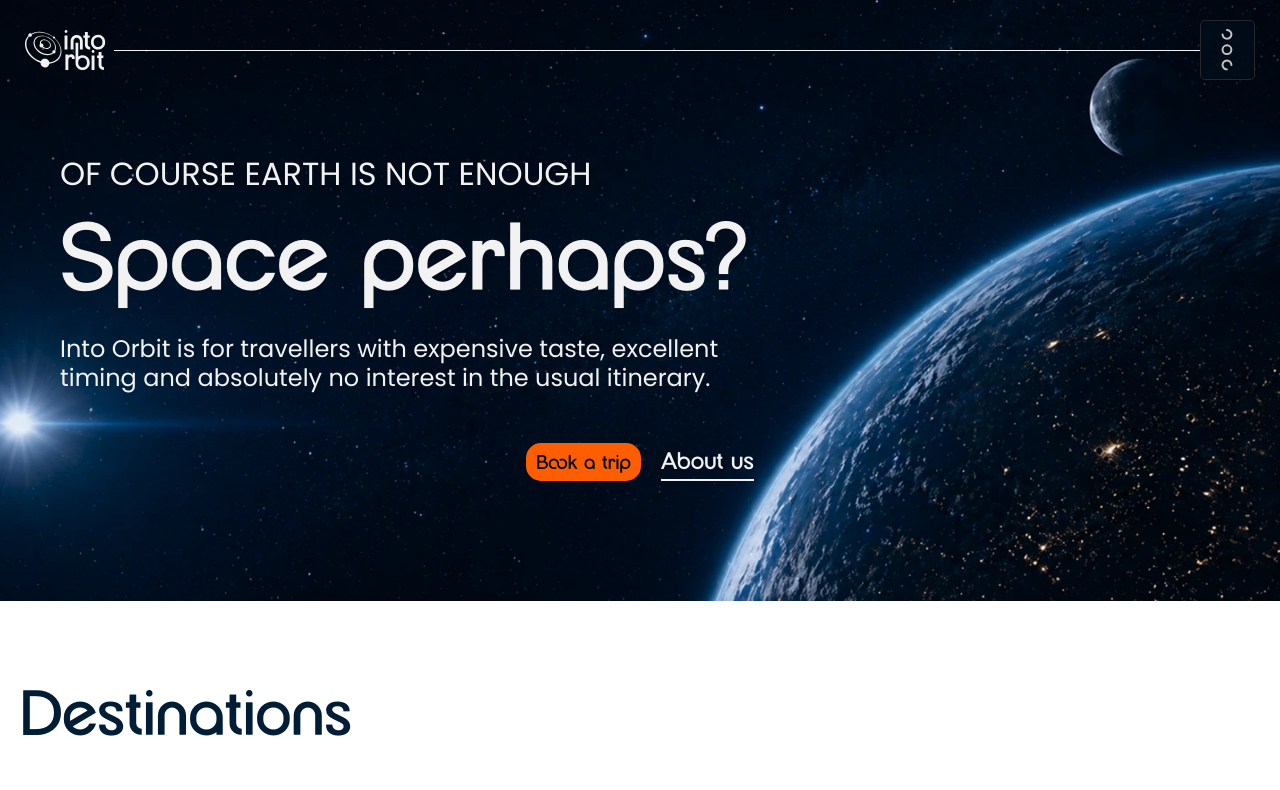
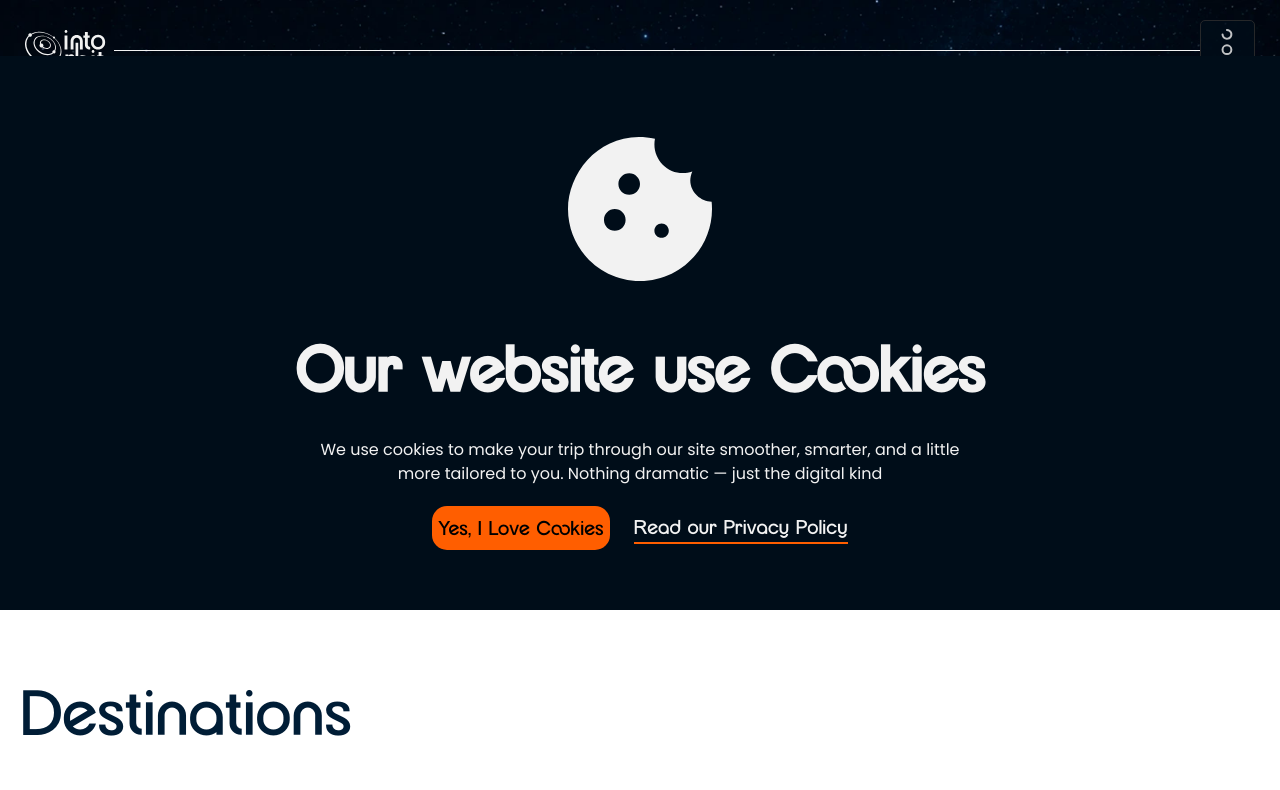
Before and after one commit to mariabhai/Into-Orbit, a website built with Vite: page index.html in a window 1280 px wide. Shown: the top 790 px of the page. Built offline with nearby package versions, Linux system fonts and the light colour scheme; files whose address does not match are found by name.

Commit message:
style(cookies) add cookies styling based off design

```diff
--- /dev/null
+++ b/src/styles/_cookies.scss
@@ -0,0 +1,104 @@
+@use 'variables' as v;
+
+.no-scroll {
+  overflow: hidden;
+  height: 100%;
+}
+
+.cookies {
+  background-color: v.$Dark_orbit;
+  z-index: 100;
+  position: absolute;
+  width: 100%;
+  height: 554px;
+  top: 42%;
+}
+
+.cookies-container {
+  display: flex;
+  flex-direction: column;
+  align-items: center;
+  height: 100%;
+  color: v.$White_noise;
+  padding: 60px 30px;
+  gap: 20px;
+
+  h2 {
+    font-size: 2rem;
+  }
+
+  p {
+    text-align: center;
+    font-family: 'Poppins';
+  }
+}
+
+.cookie-icon {
+  margin: auto;
+}
+
+.option-btns {
+  display: flex;
+  flex-direction: column;
+  gap: 1.5rem;
+
+  a {
+    text-decoration: none;
+    border-bottom: 2px solid v.$Space-dust;
+    font-size: 1.25rem;
+    color: v.$White_noise;
+  }
+}
+
+.accept-cookies {
+  border: none;
+  background-color: v.$Space-dust;
+  border-radius: 15px;
+  font-size: 1.25rem;
+  height: 44px;
+  cursor: pointer;
+
+  &:hover {
+    color: v.$white-noise;
+    background-color: v.$dark-orbit;
+    border: 2px solid v.$space-dust;
+  }
+}
+
+@media (min-width: 768px) {
+  .cookies {
+    top: 54%;
+
+    h2 {
+      font-size: 4rem;
+    }
+  }
+
+  .cookies-text {
+    width: 85%;
+  }
+
+  .option-btns {
+    flex-direction: row;
+    align-items: center;
+  }
+}
+
+@media (min-width: 1280px) {
+  .cookies {
+    top: 7%;
+
+    h2 {
+      font-size: 4rem;
+    }
+  }
+
+  .cookies-text {
+    width: 55%;
+  }
+
+  .option-btns {
+    flex-direction: row;
+    align-items: center;
+  }
+}
--- a/src/styles/base.scss
+++ b/src/styles/base.scss
@@ -6,6 +6,7 @@
 @use 'header';
 @use 'footer';
 @use 'moments-captured';
+@use 'cookies';
 @use 'variables' as *;
 
 @font-face {
```
Also changed, not shown: src/assets/svg/cookies.svg (added).
